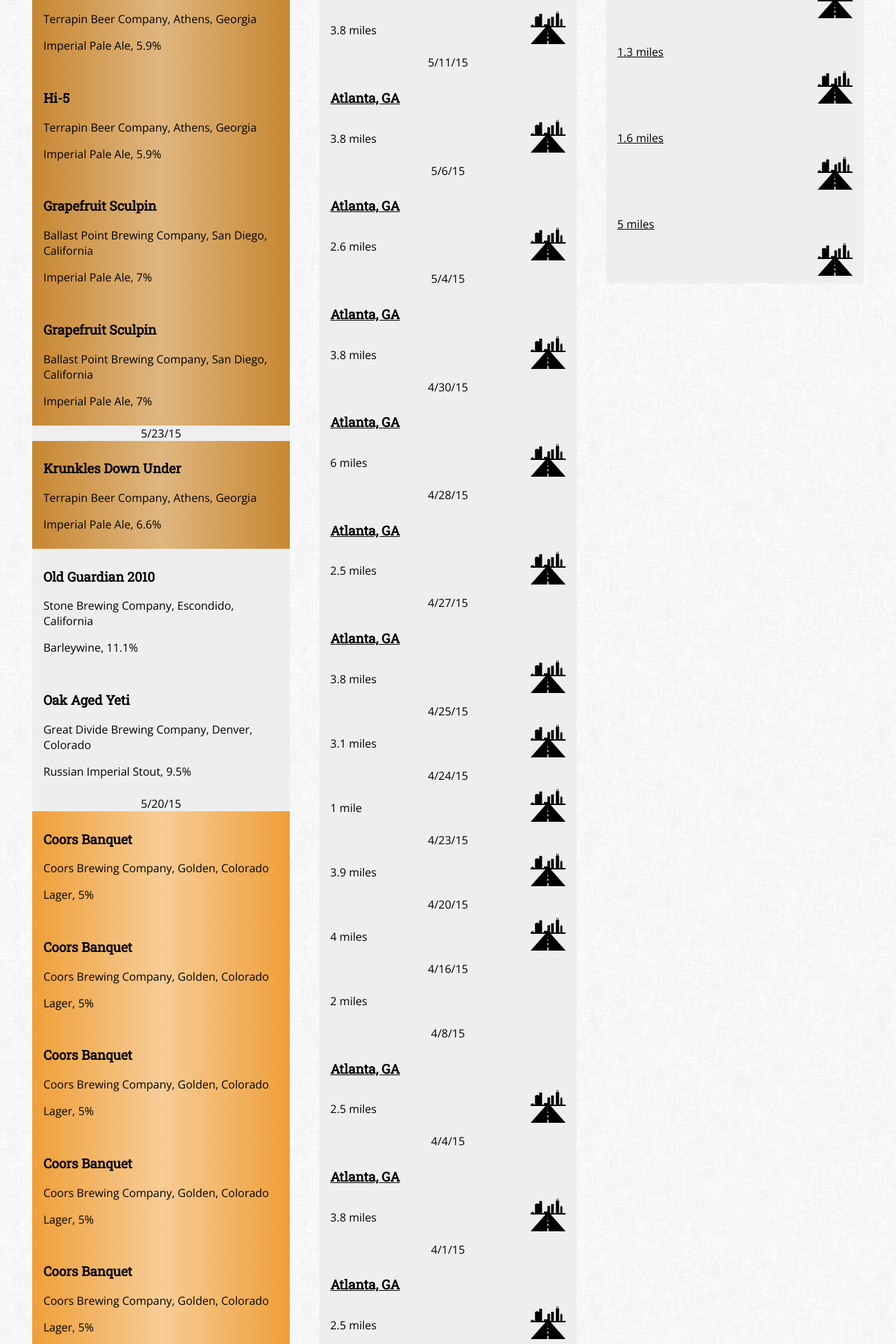
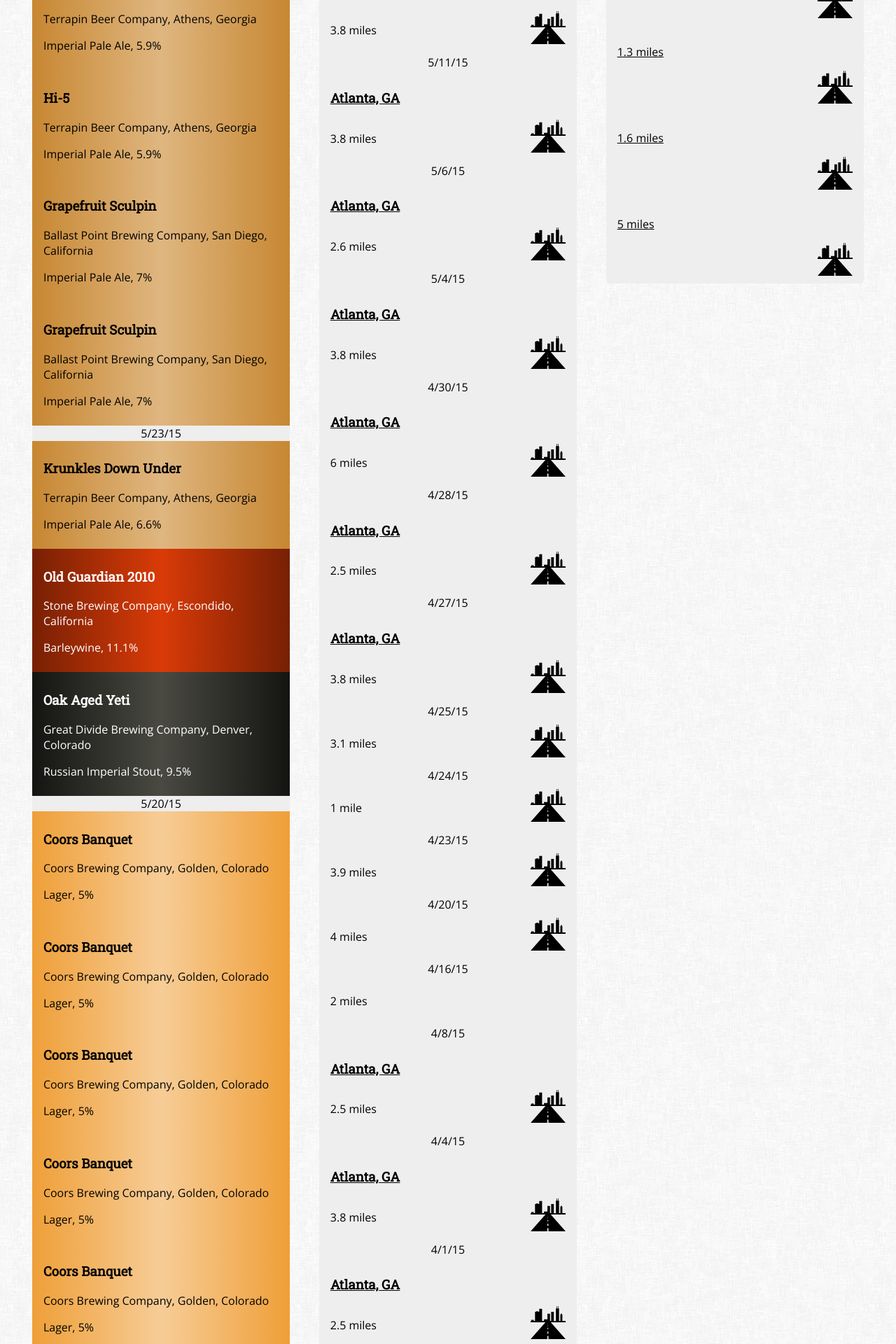
Before and after one commit to rhewitt22/beer-run, a Jekyll site: the page built from index.html, in a window 1280 px wide. Shown: the part 586-2506 px from the top of the page at 70% size. Built offline with Jekyll 4.4.1, drawn with Linux system fonts in a browser that asks for light colours; nearby versions of some CDN libraries.

Commit message:
Updated _beer-styles.scss

```diff
--- a/_sass/_beer-styles.scss
+++ b/_sass/_beer-styles.scss
@@ -15,7 +15,8 @@
 .oatmeal-stout,
 .stout,
 .imperial-stout,
-.russian-stout {
+.russian-stout,
+.russian-imperial-stout {
   color: white;
   background-color: #141412;
   background-image: linear-gradient(to right, #141412, lighten(#141412, 20), #141412);
@@ -29,13 +30,14 @@
   background-image: linear-gradient(to right, #511810, lighten(#511810, 20), #511810);
 }
 
-.scotch-ale {
+.scotch-ale,
+.barleywine  {
   color: white;
   background-color: #772004;
   background-image: linear-gradient(to right, #772004, lighten(#772004, 20), #772004);
 }
 
-.dunkel {
+.dunkel{
   color: white;
   background-color: #660f0b;
   background-image: linear-gradient(to right, #660f0b, lighten(#660f0b, 20), #660f0b);
```
